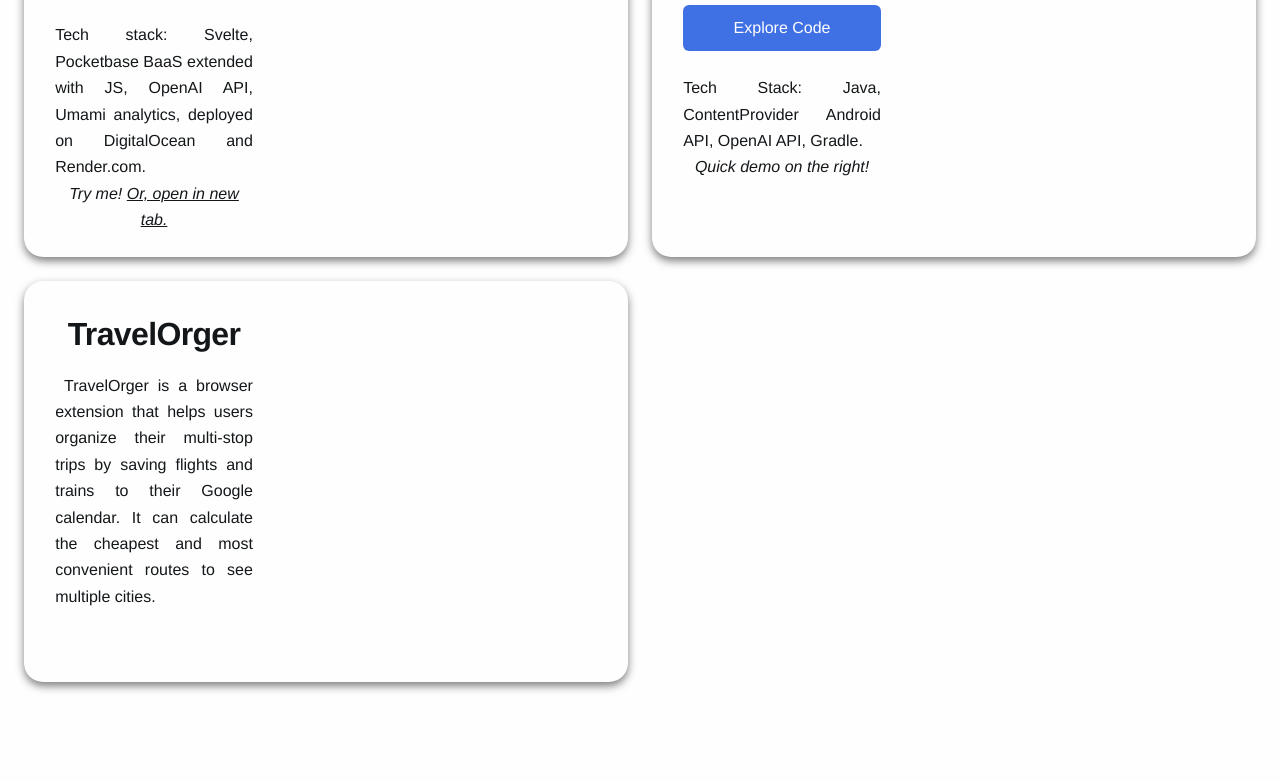
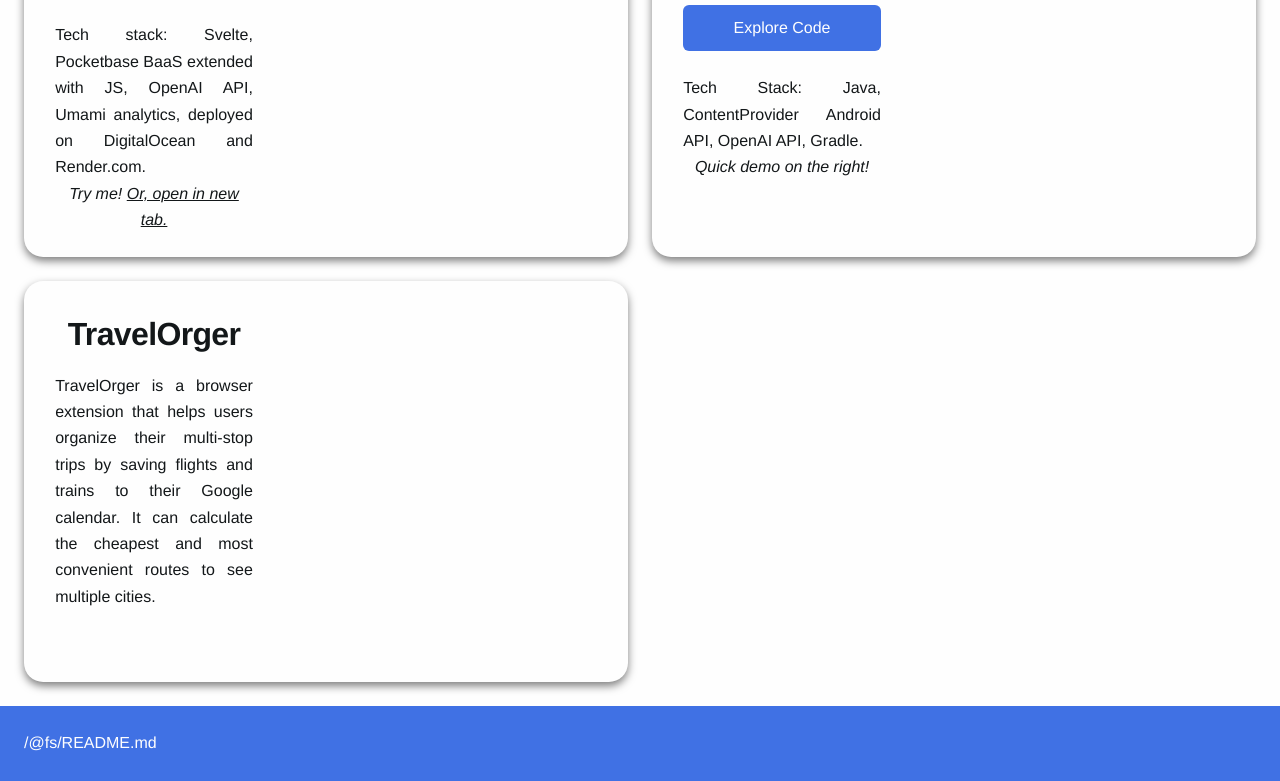
Before and after one commit to bnpd/bnpd, a SvelteKit app: page / in a window 1280 px wide. Shown: the part 779-1560 px from the top of the page. Before the commit the page ends 1485 px from the top, so only its background shows below. Built offline with nearby package versions, Linux system fonts and the light colour scheme.

Commit message:
add readme to portfolio

```diff
--- a/package.json
+++ b/package.json
@@ -19,6 +19,7 @@
 		"@sveltejs/adapter-static": "^3.0.8",
 		"@sveltejs/kit": "^2.16.0",
 		"@sveltejs/vite-plugin-svelte": "^5.0.0",
+		"@types/marked": "^6.0.0",
 		"eslint": "^9.18.0",
 		"eslint-config-prettier": "^10.0.1",
 		"eslint-plugin-svelte": "^3.0.0",
@@ -31,5 +32,8 @@
 		"typescript-eslint": "^8.20.0",
 		"vite": "^6.2.6",
 		"vite-plugin-devtools-json": "^0.2.0"
+	},
+	"dependencies": {
+		"marked": "^16.0.0"
 	}
 }
--- a/src/routes/+page.svelte
+++ b/src/routes/+page.svelte
@@ -3,6 +3,8 @@
     import './ca.css';
     import ProjectCard from '$lib/ProjectCard.svelte';
     import { base } from '$app/paths'
+	import { marked } from "marked";
+    import readme from '../../README.md?raw';
 </script>
 
 <nav class="blue padding">
@@ -60,3 +62,11 @@
         </div>-->
     </div>
 </section>
+
+<section class="blue full-width padding">
+    <div class="content">
+        <div class="two-column-flex">
+            {@html marked(readme)}
+        </div>
+    </div>
+</section>
--- a/src/routes/ca.css
+++ b/src/routes/ca.css
@@ -7,6 +7,10 @@
   border-radius:1.2em;
 }
 
+.no-margins {--m: 0;}
+
+/* also, removed default text-indent related classes */
+
 :root, html {
   --base-h:204;
   --base-s:76%;
@@ -15,7 +19,6 @@
   --alt-tone:var(--white);
   --text-measure:100;
   --font-size-base:16px;
-  --text-indent:1ch;
   --padding-base:1.5rem;
   --card:calc(var(--type)*.67);
   --type:calc(var(--text-measure)*.55rem);
@@ -70,7 +73,6 @@ h1, h2, h3, h4, h5, h6 {
   letter-spacing: -.02em;
 }
 span, em, strong, i, pre, code, address, blockquote, cite, a { padding-left: unset; padding-right: unset}
-p {text-indent:var(--text-indent)}
 p, ul, ol {margin-bottom:var(--m)}
 ul, ol {margin-left:1.6em}
 a {color:inherit}
@@ -195,7 +197,6 @@ button, .button {
 
 .no-gap {gap:0}
 .no-underline {text-decoration:none}
-.no-text-indent {--text-indent:0}
 .no-margin-top {margin-top:0}
 .no-margin-bottom {margin-bottom:0}
 
--- a/src/routes/styles.css
+++ b/src/routes/styles.css
@@ -34,3 +34,21 @@
 .card:hover {
   box-shadow: 0 8px 16px 0 rgba(0,0,0,0.2);
 }
+
+.two-column-flex {
+  column-count: 2;
+  column-gap: 2rem;
+}
+.two-column-flex p,
+.two-column-flex h1,
+.two-column-flex h2,
+.two-column-flex h3,
+.two-column-flex ul,
+.two-column-flex ol,
+.two-column-flex pre,
+.two-column-flex blockquote {
+  break-inside: avoid;
+}
+hr {
+  margin-bottom: var(--m);
+}
```
Also changed, not shown: 2 other files (tests, documents, lock files or other folders).
